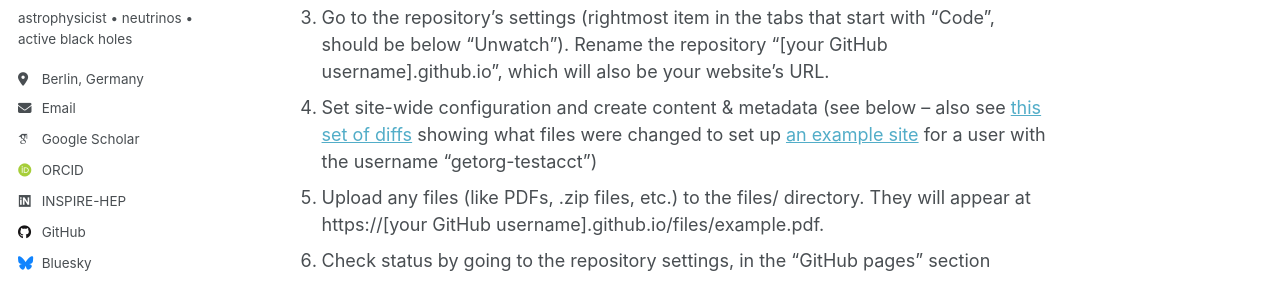
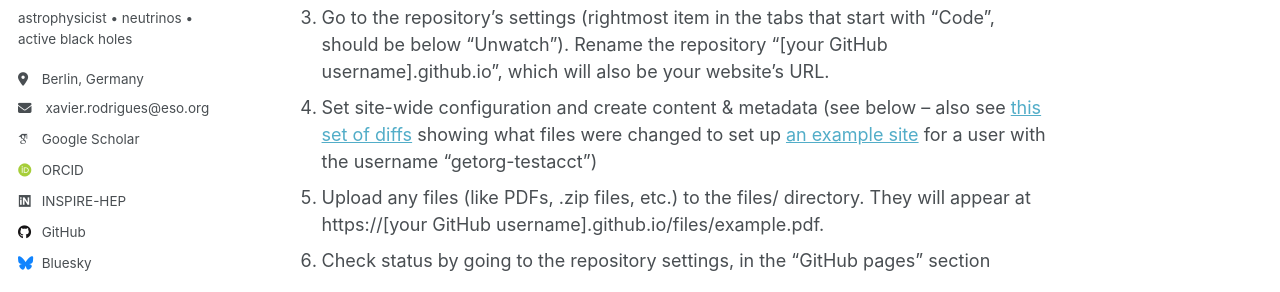
Before and after one commit to xrod/xrod.github.io, a Jekyll site: the page built from _pages/about.md, in a window 1280 px wide. Shown: the part 389-681 px from the top of the page. Built offline with Jekyll 4.4.1, drawn with Linux system fonts in a browser that asks for light colours; some web fonts are replaced; a script that is not in the unit is left out.

Commit message:
Update author-profile.html

```diff
--- a/_includes/author-profile.html
+++ b/_includes/author-profile.html
@@ -34,7 +34,12 @@
         <li><a href="{{ author.uri }}"><i class="fas fa-fw fa-link icon-pad-right" aria-hidden="true"></i>{{ site.data.ui-text[site.locale].website_label | default: "Website" }}</a></li>
       {% endif %}
       {% if author.email %}
-        <li><a href="mailto:{{ author.email }}"><i class="fas fa-fw fa-envelope icon-pad-right" aria-hidden="true"></i>{{ site.data.ui-text[site.locale].email_label | default: "Email" }}</a></li>
+        <li>
+          <a href="mailto:{{ author.email }}">
+            <i class="fas fa-fw fa-envelope icon-pad-right" aria-hidden="true"></i>
+            {{ author.email }}
+          </a>
+        </li>
       {% endif %}
 
       <!-- Font Awesome and Academicons icons / Academic websites -->
```
